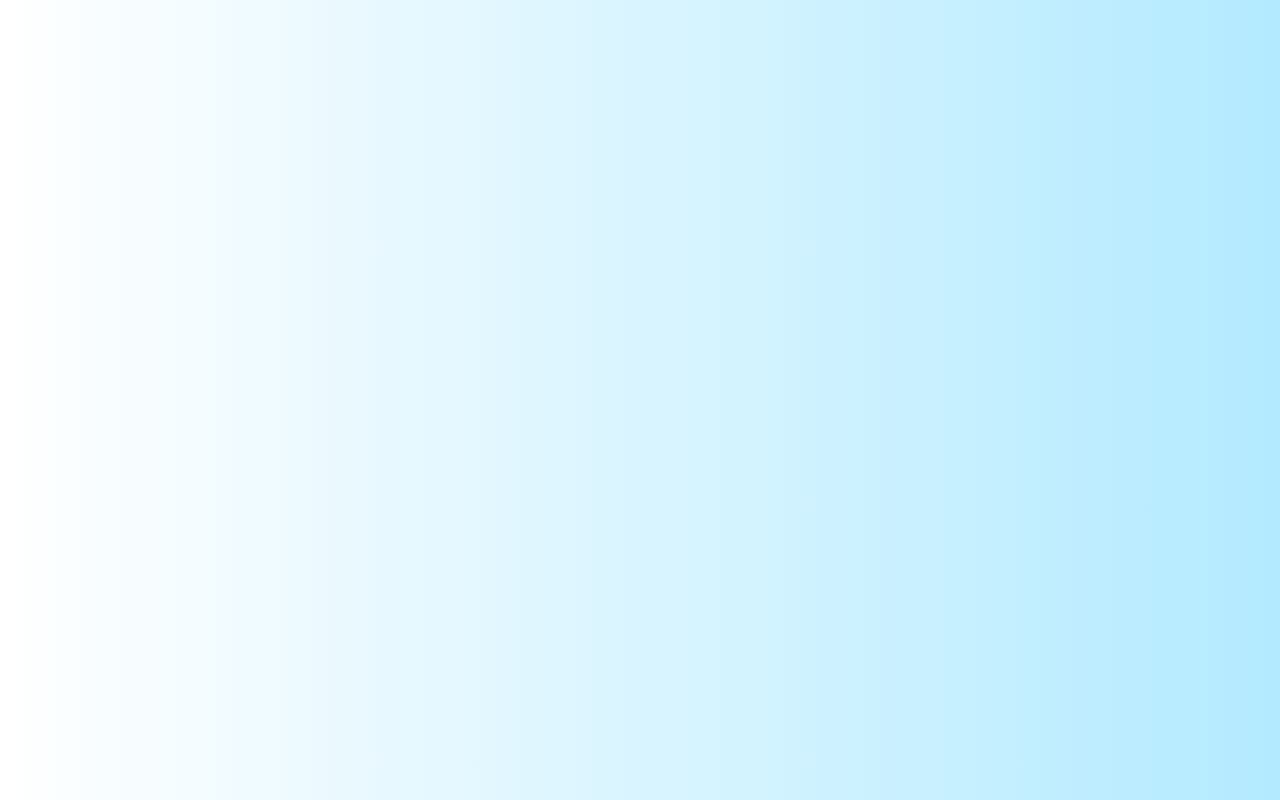
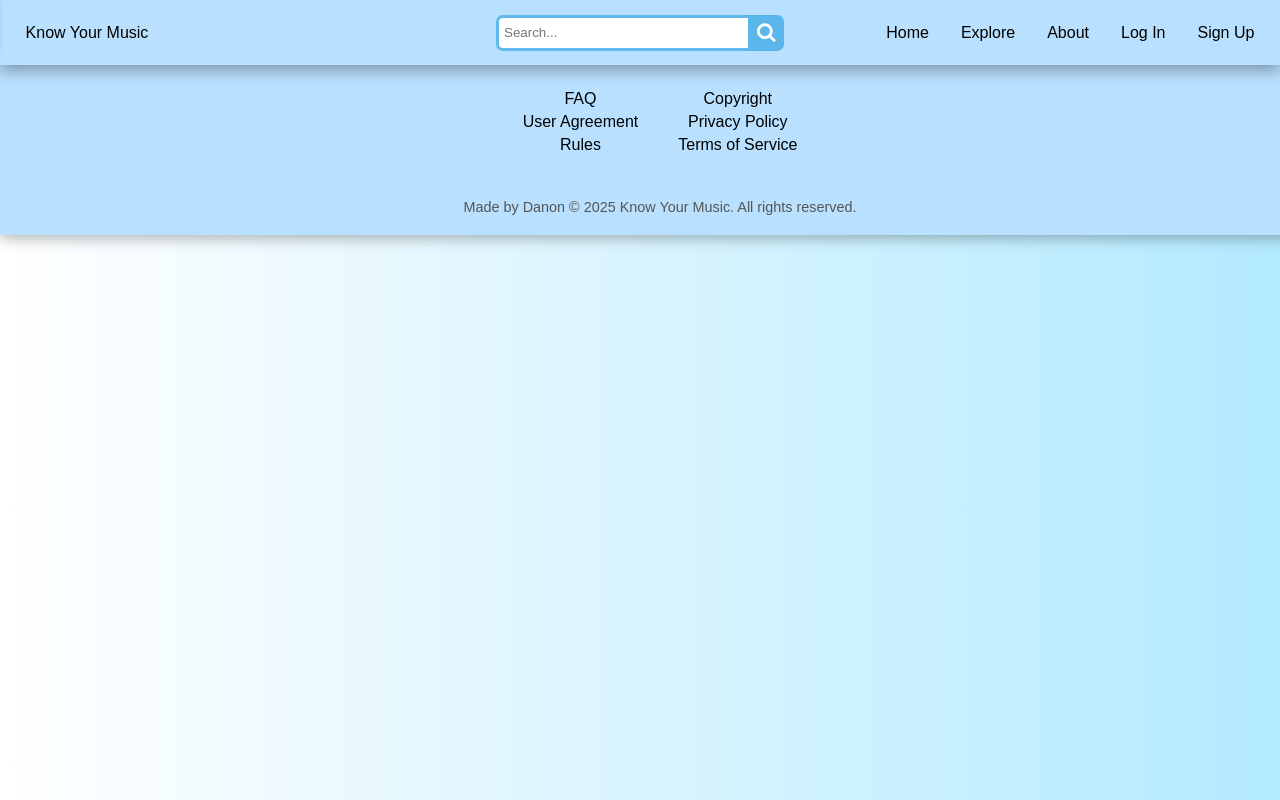
Before and after one commit to 22DP1DVasi/know_your_music_pr, a Vue app: page /login in a window 1280 px wide. Before the commit this address had no page. Built offline with nearby package versions, Linux system fonts and the light colour scheme.

Commit message:
menubar fixes

```diff
--- a/src/components/Navbar.vue
+++ b/src/components/Navbar.vue
@@ -15,7 +15,8 @@
       <li><a href="/">Home</a></li>
       <li><a href="/explore">Explore</a></li>
       <li><a href="/about">About</a></li>
-      <li><a href="/login">Login</a></li>
+      <li><a href="/login">Log In</a></li>
+      <li><a href="/signup">Sign Up</a></li>
     </ul>
     <!-- search button for mobile -->
     <button class="mobile-search-button" @click="toggleMobileSearch" v-show="isMobile">
@@ -42,7 +43,8 @@
       <li><a href="/">Home</a></li>
       <li><a href="/explore">Explore</a></li>
       <li><a href="/about">About</a></li>
-      <li><a href="/login">Login</a></li>
+      <li><a href="/login">Log In</a></li>
+      <li><a href="/signup">Sign Up</a></li>
     </ul>
   </div>
   <!-- search bar for mobile -->
@@ -216,10 +218,11 @@ nav ul li a:hover {
 .menubar ul {
   padding: 0;
   list-style: none;
+  margin-top: 20%;
 }
 
 .menubar ul li {
-    margin-bottom: 32px;
+  margin-bottom: 32px;
   font-size: 1.3em;
 }
 
@@ -229,11 +232,6 @@ nav ul li a:hover {
   font-size: 95%;
   font-weight: 400;
   padding: 5px 10px;
-  border-radius: 5px;
-}
-
-.menubar ul li a:hover {
-  background-color: #91e3f8ed;
 }
 
 .menubar-header {
@@ -295,12 +293,20 @@ nav ul li a:hover {
   .search {
     width: 90%;
   }
+
+  nav ul li a {
+    padding: 0px 0px;
+  }
 }
 
 @media screen and (max-width: 1000px){
-  nav ul li a {
+  .search {
+    width: 80%;
+  }
+
+  /* nav ul li a {
     padding: 0px 0px;
-  }
+  } */
 
   .wrap {
     top: 50%;
@@ -310,7 +316,7 @@ nav ul li a:hover {
 
 }
 
-@media screen and (max-width: 790px) {
+@media screen and (max-width: 910px) {
   .hamburger {
     display: block;
   }
@@ -374,7 +380,7 @@ export default {
 
     // Handle screen size changes to detect mobile view
     const handleResize = () => {
-      isMobile.value = window.innerWidth <= 790;
+      isMobile.value = window.innerWidth <= 910;
     };
 
     // Apply dark mode on mount if it's active
--- a/src/router/index.js
+++ b/src/router/index.js
@@ -1,5 +1,7 @@
 import { createRouter, createWebHistory } from 'vue-router'
 import HomeView from '../views/HomeView.vue'
+import LoginRegistrView from '@/views/LoginView.vue'
+import LoginView from '@/views/LoginView.vue'
 
 const router = createRouter({
   history: createWebHistory(import.meta.env.BASE_URL),
@@ -17,6 +19,11 @@ const router = createRouter({
       // which is lazy-loaded when the route is visited.
       //component: () => import('../views/AboutView.vue'),
     },
+    {
+      path: '/login',
+      name: 'login',
+      component: LoginView,
+    },
   ],
 })
 
--- /dev/null
+++ b/src/views/LoginView.vue
@@ -0,0 +1,22 @@
+<template>
+
+    <Navbar/>
+    <Footer/>
+
+  </template>
+
+  <script>
+  import Footer from '@/components/Footer.vue';
+  import Navbar from '@/components/Navbar.vue';
+
+  export default {
+    components: {
+      Navbar,
+      Footer
+    }
+  }
+  </script>
+
+  <style scoped>
+
+  </style>
```
